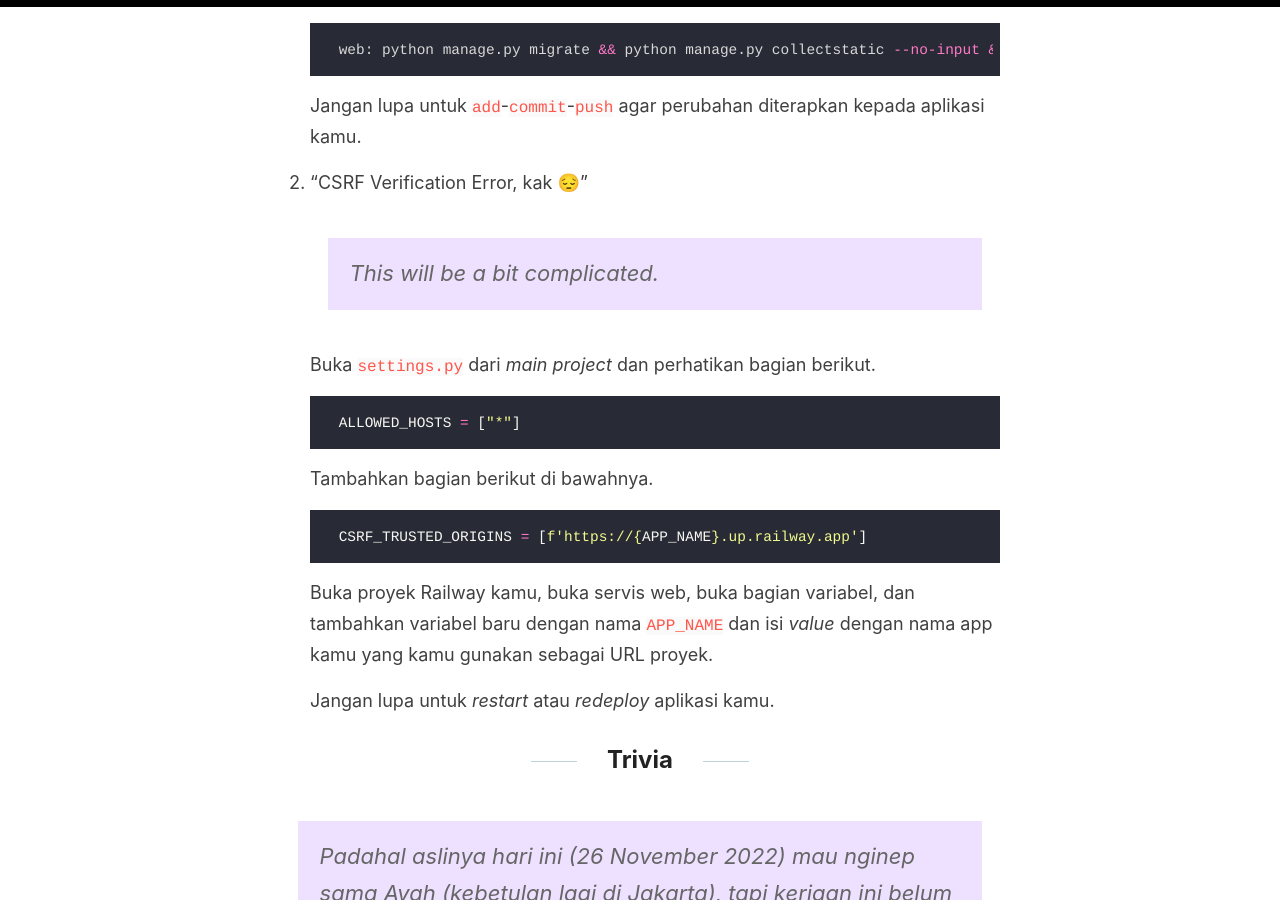
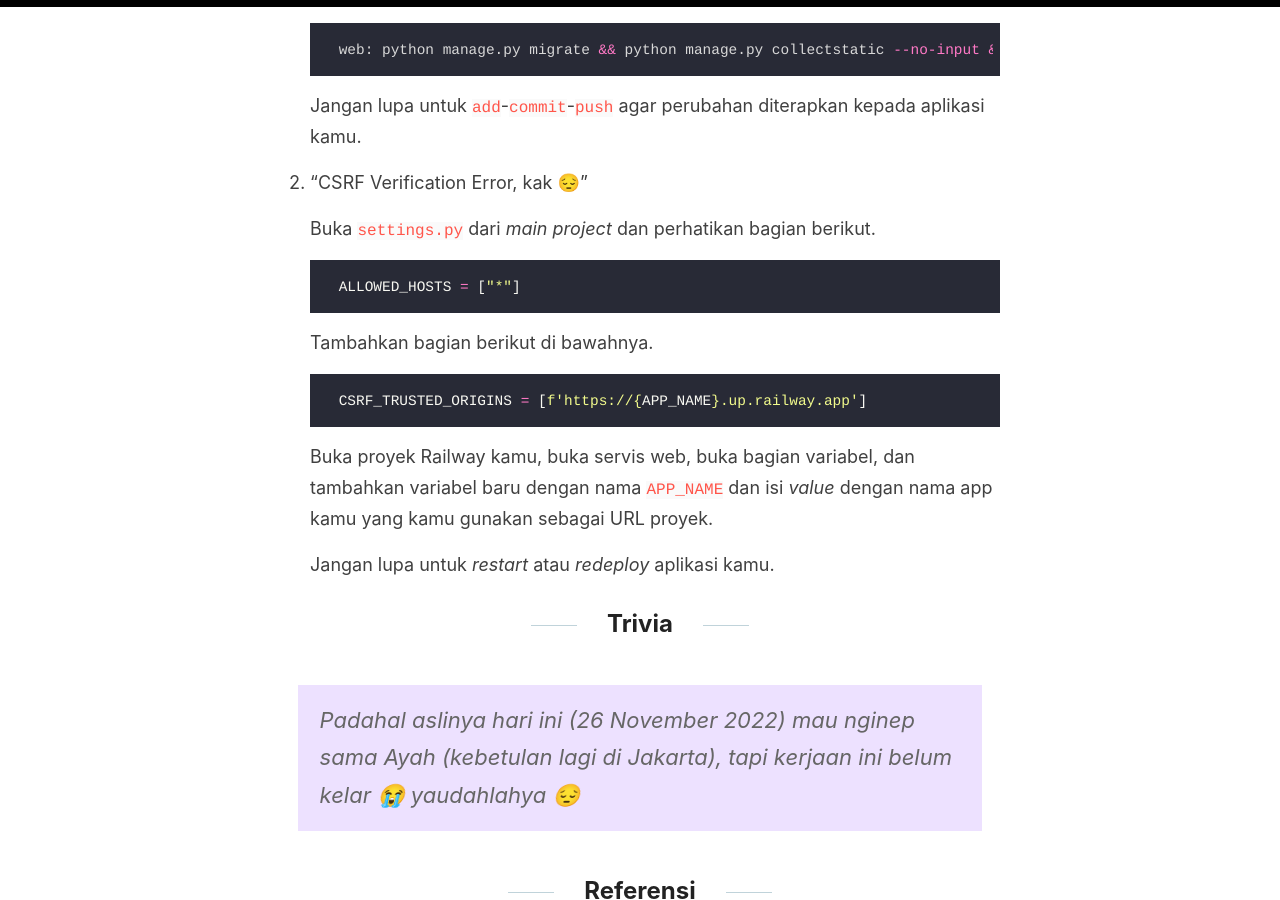
Before and after one commit to determinedguy/cecoret, a Jekyll site: the page built from _posts/2022-11-26-heroku-to-railway.md, in a window 1280 px wide and 900 px high, scrolled down 4360 px. Built offline with Jekyll 4.4.1, drawn with Linux system fonts in a browser that asks for light colours.

Commit message:
remove: disclaimer

````diff
--- a/_posts/2022-11-26-heroku-to-railway.md
+++ b/_posts/2022-11-26-heroku-to-railway.md
@@ -151,8 +151,6 @@ Yakin mau lanjut migrasi ke rel kereta api? Oke lanjut~
 
 2. "CSRF Verification Error, kak 😔"
 
-    > This will be a bit complicated.
-
     Buka `settings.py` dari *main project* dan perhatikan bagian berikut.
 
     ```python
````
